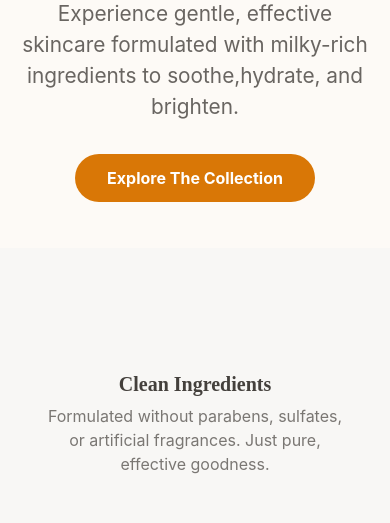
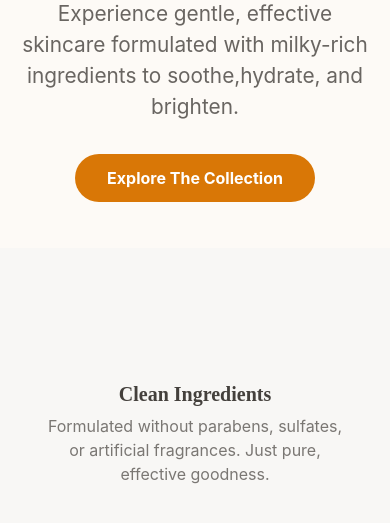
Before and after one commit to Mr-Freestyler21/E-commerce, a plain HTML site: page index.html in a window 390 px wide. Shown: the part 321-844 px from the top of the page. Drawn offline with nearby package versions, Linux system fonts and the light colour scheme.

Commit message:
Add files via upload

```diff
--- a/style.css
+++ b/style.css
@@ -1,14 +1,14 @@
 :root {
   /* Colors */
-  --cream: #fdfaf6 !important;       /* Main background */
-  --coffee: #44403c !important;      /* Main text (stone-800) */
-  --caramel: #d97706 !important;     /* Primary buttons & accents (amber-600) */
-  --caramel-dark: #b45309 !important;/* Button hover (amber-700) */
-  --milk: #f8f7f5 !important;        /* Lighter background (stone-50) */
+  --cream: #fdfaf6 !important;
+  --coffee: #44403c !important;
+  --caramel: #d97706 !important;
+  --caramel-dark: #b45309 !important;
+  --milk: #f8f7f5 !important;
   --white: #ffffff !important;
-  --stone-100: #f5f5f4 !important;    /* Borders */
-  --stone-200: #e7e5e4 !important;    /* Borders */
-  --stone-300: #d6d3d1 !important;    /* Input border */
+  --stone-100: #f5f5f4 !important;
+  --stone-200: #e7e5e4 !important;
+  --stone-300: #d6d3d1 !important;
 
   /* Text Opacity */
   --coffee-70: rgba(68, 64, 60, 0.7) !important;
@@ -142,6 +142,7 @@ body{
     margin-right: auto;
     text-align: center;
     max-width: 300px;
+    padding-top: 70px;
   }
 }
 .goodness{
```
